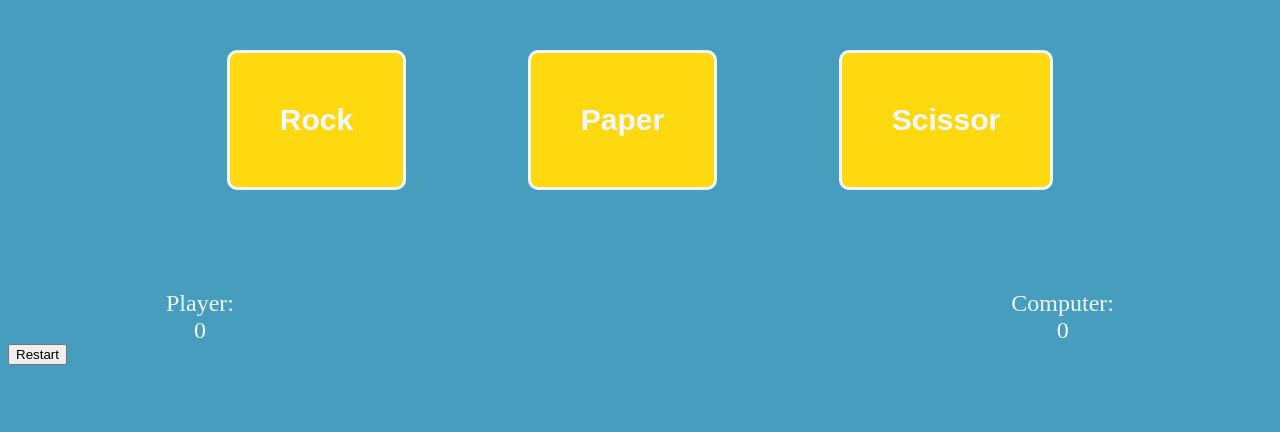
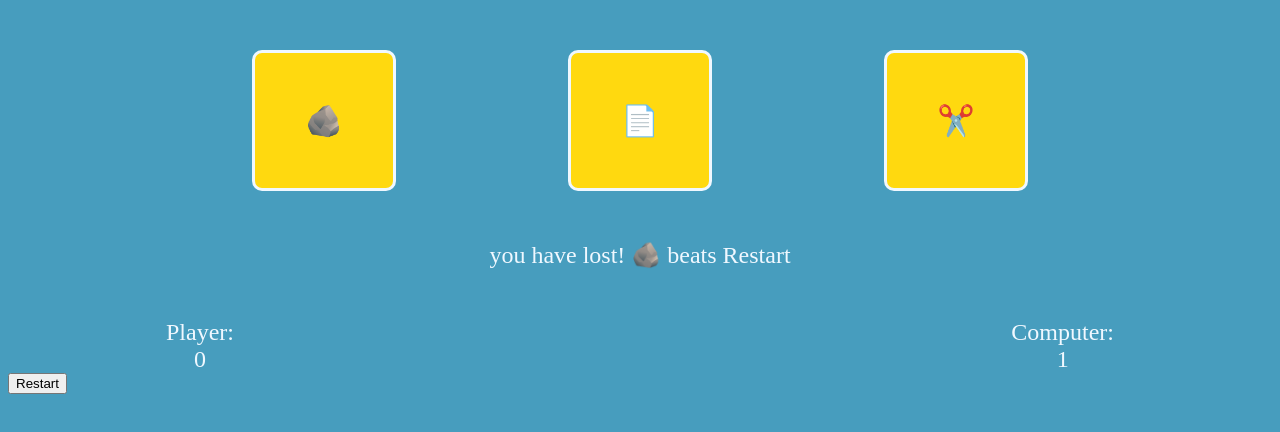
Before and after one commit to HoudRiz/rock-paper-scissors, a plain HTML site: page index.html in a window 1280 px wide. Both pictures are taken after a click on the button "Restart". Drawn offline with Linux system fonts and the light colour scheme.

Commit message:
Replace words with emojis

```diff
--- a/game.js
+++ b/game.js
@@ -17,19 +17,18 @@ playerScore = 0 //initializing score of player
 //function  for winning or losing
 function playRound(playerSelection , computerSelection){
 
-  if ((playerSelection == 'Rock') || (playerSelection == 'Paper') || (playerSelection == 'Scissor')){
     if (playerSelection == computerSelection) {
       result.innerText = 'It is a draw!';
-    }   else if ((playerSelection  == 'Rock' && computerSelection == 'Scissor') ||
-    (playerSelection  == 'Paper' && computerSelection == 'Rock') ||
-    (playerSelection  == 'Scissor' && computerSelection == 'Paper'))
+    }   else if ((playerSelection  == '🪨' && computerSelection == '✂️') ||
+    (playerSelection  == '📄' && computerSelection == 'Rock') ||
+    (playerSelection  == '✂️' && computerSelection == '📄'))
     {
       result.innerText = `you win! ${playerSelection} beats ${computerSelection}`;
       playerScore++
     }   else {
       result.innerText = `you have lost! ${computerSelection} beats ${playerSelection}`;
       computerScore++
-    }}}
+    }}
 
 //finds out who wins the game
 let gameWinner= function (computerScore, playerScore) {
@@ -60,7 +59,7 @@ buttons.forEach(button => {
     if ((computerScore == 5) || (playerScore == 5)){
       return;
     }
-    computerValue = getComputerChoice(['Rock', 'Paper', 'Scissor']);
+    computerValue = getComputerChoice(['🪨', '📄', '✂️']);
     playRound(this.textContent, computerValue);
     gameWinner(computerScore, playerScore);
     scoreDisplayP.innerText = playerScore;
--- a/index.html
+++ b/index.html
@@ -10,9 +10,10 @@
 </head>
 <body>
     <div class="container">
-        <button type="button" class="rock">Rock</button>
-        <button type="button" class="paper">Paper</button>
-        <button type="button" class="scissor">Scissor</button>
+        <button type="button" class="rock">🪨
+        </button>
+        <button type="button" class="paper">📄</button>
+        <button type="button" class="scissor">✂️</button>
     </div>
     <div class="result"> </div>
     <div class="counter">
```
